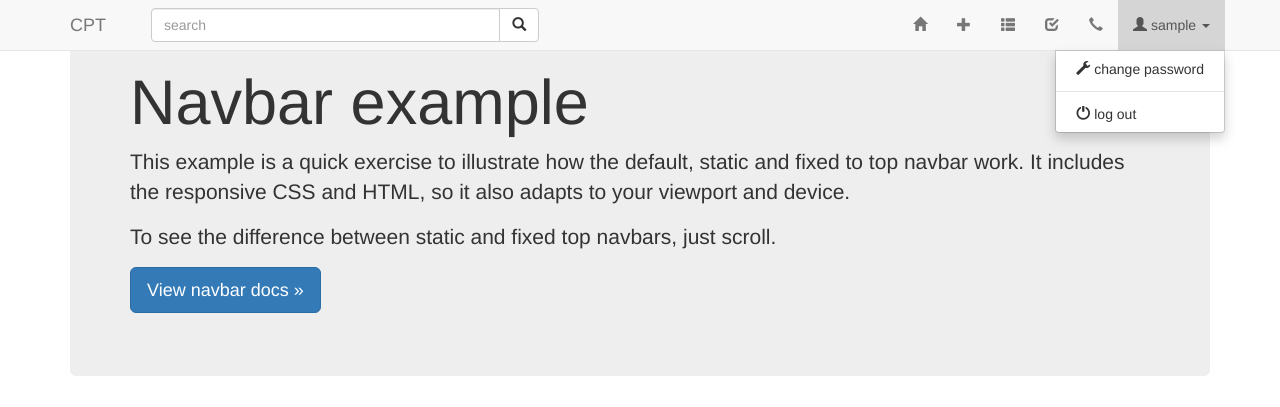
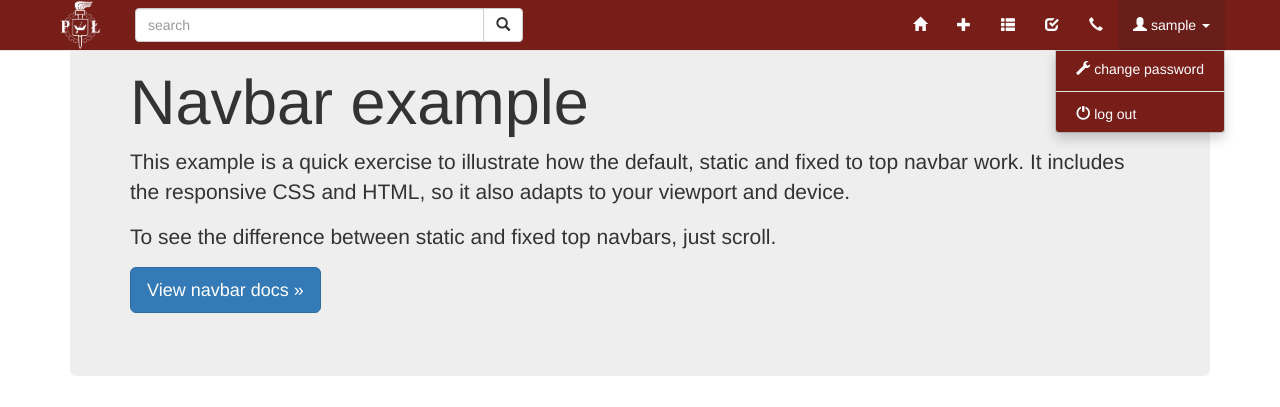
Before and after one commit to redlickigrzegorz/support-center, a Django app: page /index/ in a window 1280 px wide, after a click that opens the changed part. Shown: the top 407 px of the page. Run offline with Django 3.2, Linux system fonts and the light colour scheme; the visitor is signed in with stand-in values (Sample User, id 1); data that the repository does not hold is empty; some libraries are stand-ins or nearby versions.

Commit message:
css for menu completed with logo design (example logo)

```diff
--- a/cti/static/cti/menu.css
+++ b/cti/static/cti/menu.css
@@ -1,82 +1,103 @@
-/* navbar */
 .navbar-default {
-    background-color: #F8F8F8;
+    background-color: #781e19;
     border-color: #E7E7E7;
 }
-/* title */
+
 .navbar-default .navbar-brand {
-    color: #777;
+    padding: 0;
+    color: #ffffff;
 }
+
 .navbar-default .navbar-brand:hover,
 .navbar-default .navbar-brand:focus {
-    color: #5E5E5E;
+    color: #ffffff;
 }
-/* link */
+
+.navbar-default .navbar-form > .input-group {
+    width: 100%;
+}
+
 .navbar-default .navbar-nav > li > a {
-    color: #777;
+    color: #ffffff;
 }
+
 .navbar-default .navbar-nav > li > a:hover,
 .navbar-default .navbar-nav > li > a:focus {
-    color: #333;
+    color: #ffffff;
+    background-color: #691e19;
 }
+
 .navbar-default .navbar-nav > .active > a,
 .navbar-default .navbar-nav > .active > a:hover,
 .navbar-default .navbar-nav > .active > a:focus {
-    color: #555;
-    background-color: #E7E7E7;
+    color: #ffffff;
+    background-color: #691e19;
 }
+
 .navbar-default .navbar-nav > .open > a,
 .navbar-default .navbar-nav > .open > a:hover,
 .navbar-default .navbar-nav > .open > a:focus {
-    color: #555;
-    background-color: #D5D5D5;
-}
-/* caret */
-.navbar-default .navbar-nav > .dropdown > a .caret {
-    border-top-color: #777;
-    border-bottom-color: #777;
-}
-.navbar-default .navbar-nav > .dropdown > a:hover .caret,
-.navbar-default .navbar-nav > .dropdown > a:focus .caret {
-    border-top-color: #333;
-    border-bottom-color: #333;
-}
-.navbar-default .navbar-nav > .open > a .caret,
-.navbar-default .navbar-nav > .open > a:hover .caret,
-.navbar-default .navbar-nav > .open > a:focus .caret {
-    border-top-color: #555;
-    border-bottom-color: #555;
-}
-/* mobile version */
-.navbar-default .navbar-toggle {
-    border-color: #DDD;
-}
-.navbar-default .navbar-toggle:hover,
-.navbar-default .navbar-toggle:focus {
-    background-color: #DDD;
-}
-.navbar-default .navbar-toggle .icon-bar {
-    background-color: #CCC;
-}
-@media (max-width: 767px) {
-    .navbar-default .navbar-nav .open .dropdown-menu > li > a {
-        color: #777;
-    }
-    .navbar-default .navbar-nav .open .dropdown-menu > li > a:hover,
-    .navbar-default .navbar-nav .open .dropdown-menu > li > a:focus {
-        color: #333;
-    }
-
-    .navbar-default .navbar-nav > li > a > .navbar-label {
-        display: inline;
-    }
+    color: #ffffff;
+    background-color: #691e19;
 }
 
 .navbar-default .navbar-nav > li > a > .navbar-label {
 	display: none;
 }
 
-@media screen and (max-width: 767px) {
+.navbar-default .navbar-nav > .dropdown > a .caret {
+    border-top-color: #ffffff;
+    border-bottom-color: #ffffff;
+}
+
+.navbar-default .navbar-nav > .dropdown > a:hover .caret,
+.navbar-default .navbar-nav > .dropdown > a:focus .caret {
+    border-top-color: #ffffff;
+    border-bottom-color: #ffffff;
+}
+
+.navbar-default .navbar-nav > .dropdown > .dropdown-menu,
+.navbar-default .navbar-nav > .dropdown > .dropdown-menu > li > a {
+    color: #ffffff;
+    background-color: #781e19;
+}
+
+.navbar-default .navbar-nav > .dropdown > .dropdown-menu > li:hover,
+.navbar-default .navbar-nav > .dropdown > .dropdown-menu > li:focus,
+.navbar-default .navbar-nav > .dropdown > .dropdown-menu > li > a:hover,
+.navbar-default .navbar-nav > .dropdown > .dropdown-menu > li > a:focus {
+    color: #ffffff;
+    background-color: #691e19;
+}
+
+.navbar-default .navbar-nav > .open > a .caret,
+.navbar-default .navbar-nav > .open > a:hover .caret,
+.navbar-default .navbar-nav > .open > a:focus .caret {
+    border-top-color: #ffffff;
+    border-bottom-color: #ffffff;
+}
+
+.navbar-default .navbar-toggle {
+    border-color: #ffffff;
+}
+
+.navbar-default .navbar-toggle:hover,
+.navbar-default .navbar-toggle:focus {
+    background-color: #DDD;
+}
+
+.navbar-default .navbar-toggle .icon-bar {
+    background-color: #ffffff;
+}
+
+@media (max-width: 767px) {
+    .navbar-default .navbar-nav .open .dropdown-menu > li > a {
+        color: #ffffff;
+    }
+    .navbar-default .navbar-nav .open .dropdown-menu > li > a:hover,
+    .navbar-default .navbar-nav .open .dropdown-menu > li > a:focus {
+        color: #ffffff;
+    }
     .navbar-default .navbar-nav > li > a > .navbar-label {
         display: inline;
 	}
--- a/cti/templates/cti/base.html
+++ b/cti/templates/cti/base.html
@@ -23,20 +23,23 @@
             <div class="container">
                 <div class="navbar-header">
                     <button type="button" class="navbar-toggle collapsed" data-toggle="collapse" data-target="#navbar" aria-expanded="false" aria-controls="navbar">
-                        <span class="sr-only">Toggle navigation</span>
                         <span class="icon-bar"></span>
                         <span class="icon-bar"></span>
                         <span class="icon-bar"></span>
                     </button>
-                    <a class="navbar-brand" href="#">CPT</a>
+                    <a class="navbar-brand" href="{% url 'cti:index' %}">
+                        <img class="politechnika_logo" src="{% static 'resources/logo5.png' %}">
+                    </a>
                 </div>
                 <div id="navbar" class="navbar-collapse collapse">
                     <div class="col-sm-5 col-md-5">
-                        <form class="navbar-form" role="search" data-dpmaxz-eid="1">
-                            <div class="input-group" style="width: 100%;">
-                                <input type="text" class="form-control" placeholder="search" name="q" data-dpmaxz-eid="2">
+                        <form class="navbar-form" role="search">
+                            <div class="input-group">
+                                <input type="text" class="form-control" placeholder="search">
                                 <div class="input-group-btn">
-                                    <button class="btn btn-default" type="submit" data-dpmaxz-eid="3"><i class="glyphicon glyphicon-search"></i></button>
+                                    <button class="btn btn-default" type="submit">
+                                        <span class="glyphicon glyphicon-search"></span>
+                                    </button>
                                 </div>
                             </div>
                         </form>
```
Also changed, not shown: cti/static/resources/logo5.png (added).
